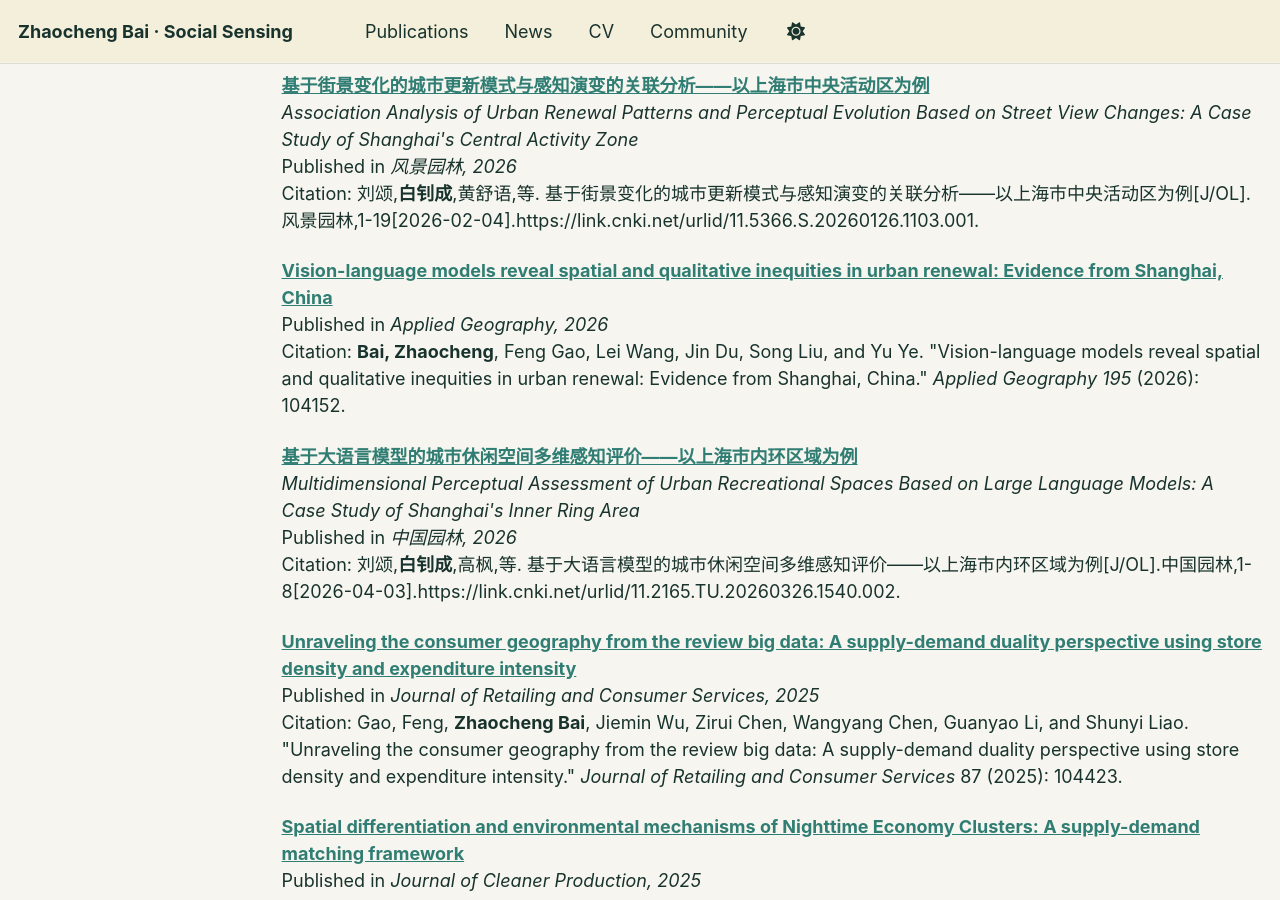
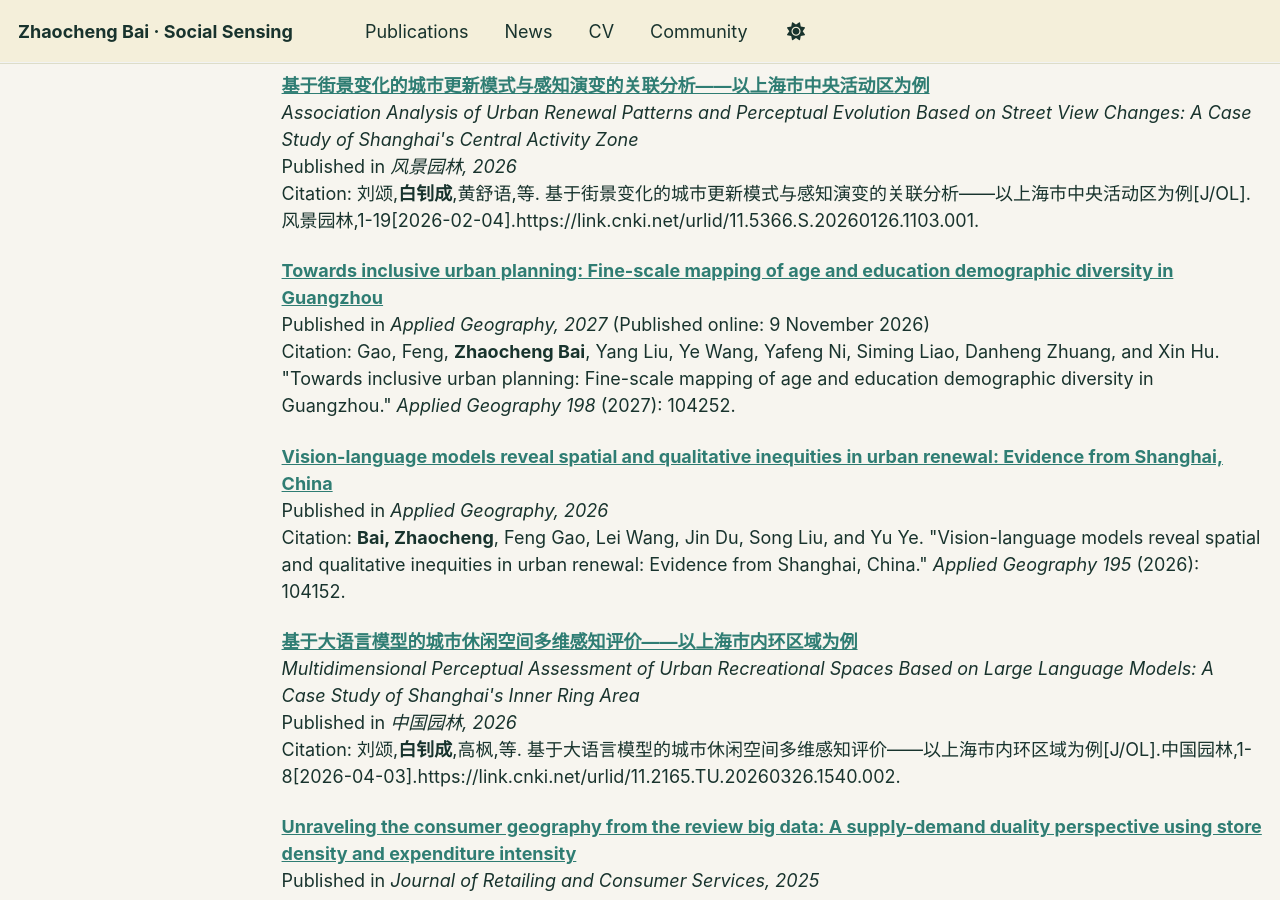
Before and after one commit to arsbai/arsbai.github.io, a Jekyll site: the page built from _pages/publications.md, in a window 1280 px wide and 900 px high, scrolled down 3741 px. Built offline with Jekyll 4.4.1, drawn with Linux system fonts in a browser that asks for light colours; some web fonts are replaced; a script that is not in the unit is left out.

Commit message:
Add Applied Geography paper on Guangzhou demographics

```diff
--- a/_pages/publications.md
+++ b/_pages/publications.md
@@ -112,6 +112,10 @@ author_profile: true
   Published in <i>风景园林, 2026</i><br>
   Citation: 刘颂,<b>白钊成</b>,黄舒语,等. 基于街景变化的城市更新模式与感知演变的关联分析——以上海市中央活动区为例[J/OL].风景园林,1-19[2026-02-04].https://link.cnki.net/urlid/11.5366.S.20260126.1103.001.</p>
 
+  <p><b><a href="https://doi.org/10.1016/j.apgeog.2026.104252" target="_blank">Towards inclusive urban planning: Fine-scale mapping of age and education demographic diversity in Guangzhou</a></b><br>
+  Published in <i>Applied Geography, 2027</i> (Published online: 9 November 2026)<br>
+  Citation: Gao, Feng, <b>Zhaocheng Bai</b>, Yang Liu, Ye Wang, Yafeng Ni, Siming Liao, Danheng Zhuang, and Xin Hu. "Towards inclusive urban planning: Fine-scale mapping of age and education demographic diversity in Guangzhou." <i>Applied Geography 198</i> (2027): 104252.</p>
+
   <p><b><a href="https://doi.org/10.1016/j.apgeog.2026.104152" target="_blank">Vision-language models reveal spatial and qualitative inequities in urban renewal: Evidence from Shanghai, China</a></b><br>
   Published in <i>Applied Geography, 2026</i><br>
   Citation: <b>Bai, Zhaocheng</b>, Feng Gao, Lei Wang, Jin Du, Song Liu, and Yu Ye. "Vision-language models reveal spatial and qualitative inequities in urban renewal: Evidence from Shanghai, China." <i>Applied Geography 195</i> (2026): 104152.</p>
```
Also changed, not shown: other parts of _pages/publications.md (+1 -1 lines).
